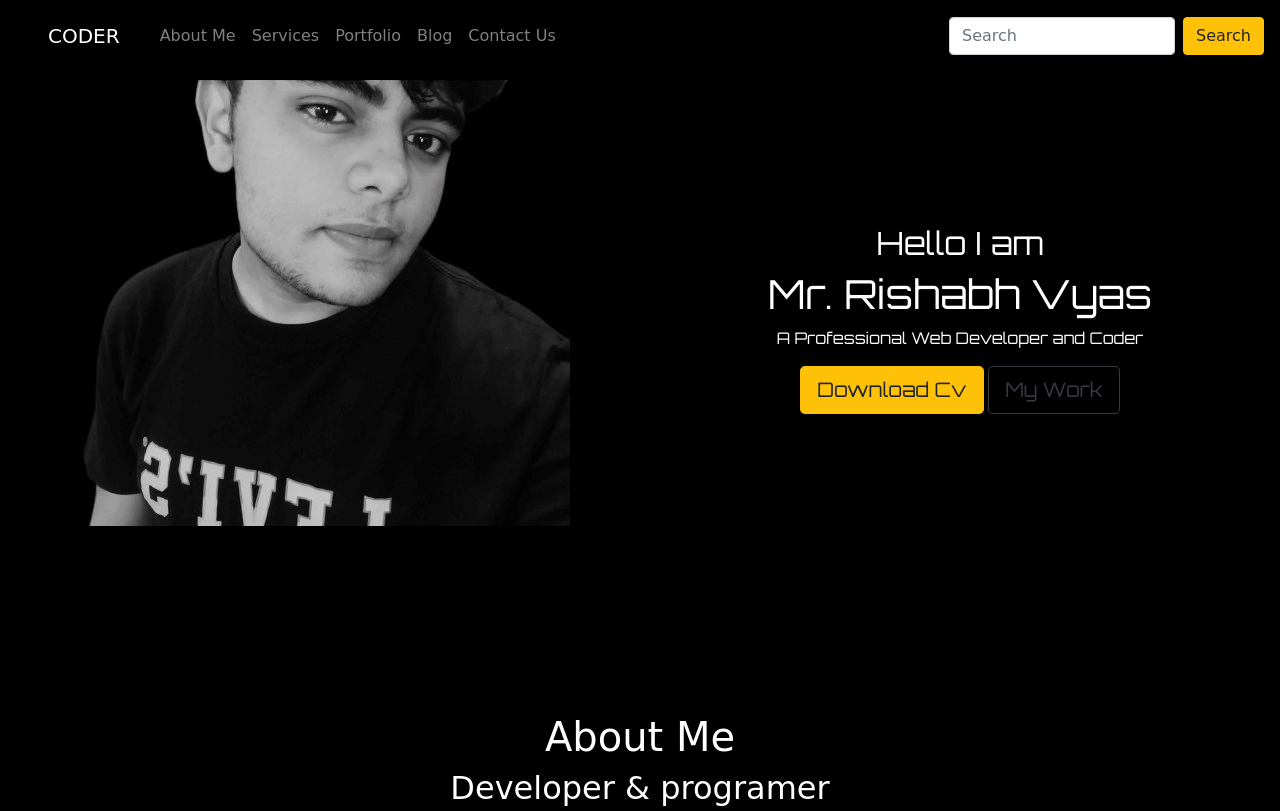
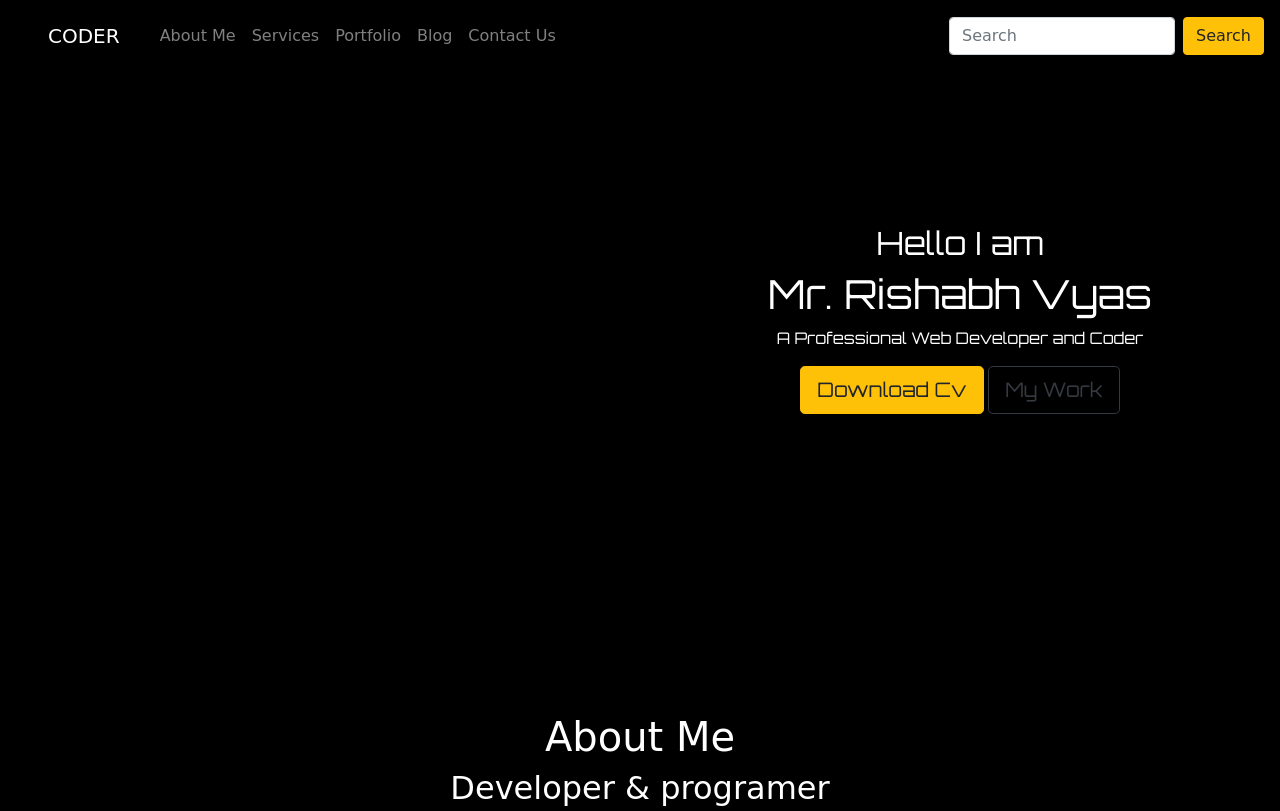
Before and after one commit to VyasRishabh/MY-PORTFolio, a plain HTML site: page index.html in a window 1280 px wide. Shown: the top 811 px of the page. Drawn offline with nearby package versions, Linux system fonts and the light colour scheme; a web font is replaced by a local one.

Commit message:
Update index.html

```diff
--- a/index.html
+++ b/index.html
@@ -70,7 +70,7 @@
     <div class="container-fluid " id="profile">
             <div class="row">
                 <div class="my_img col-lg-6 col-md-1">
-                    <img src="images\IMG20220522084058__01-removebg-preview (1).jpg" alt="my-image">
+<!--                     <img src="images\IMG20220522084058__01-removebg-preview (1).jpg" alt="my-image"> -->
                 </div>
              <div class="profile-txt col-lg-6 ">
             <h2>Hello I am</h2>
```
